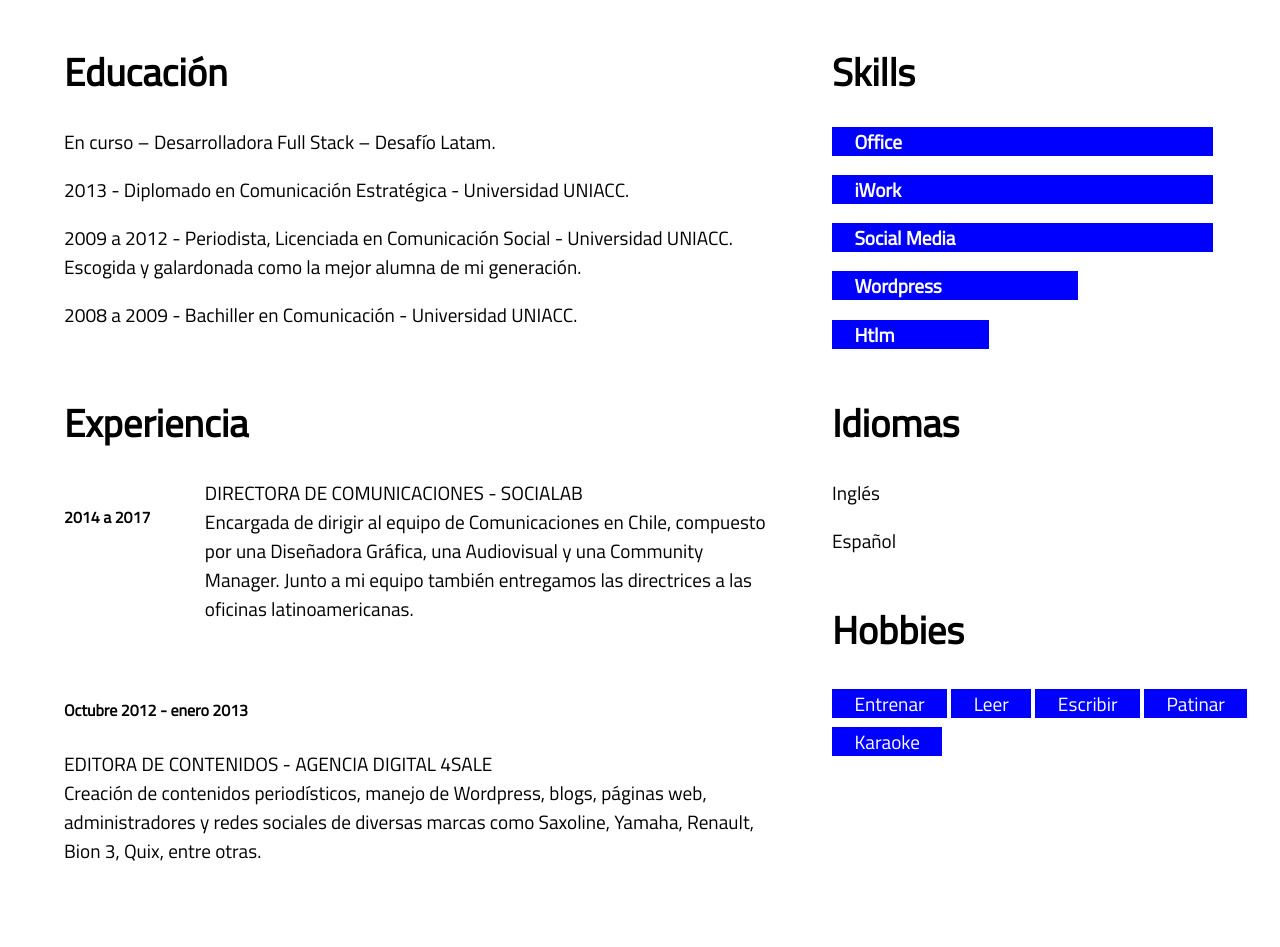
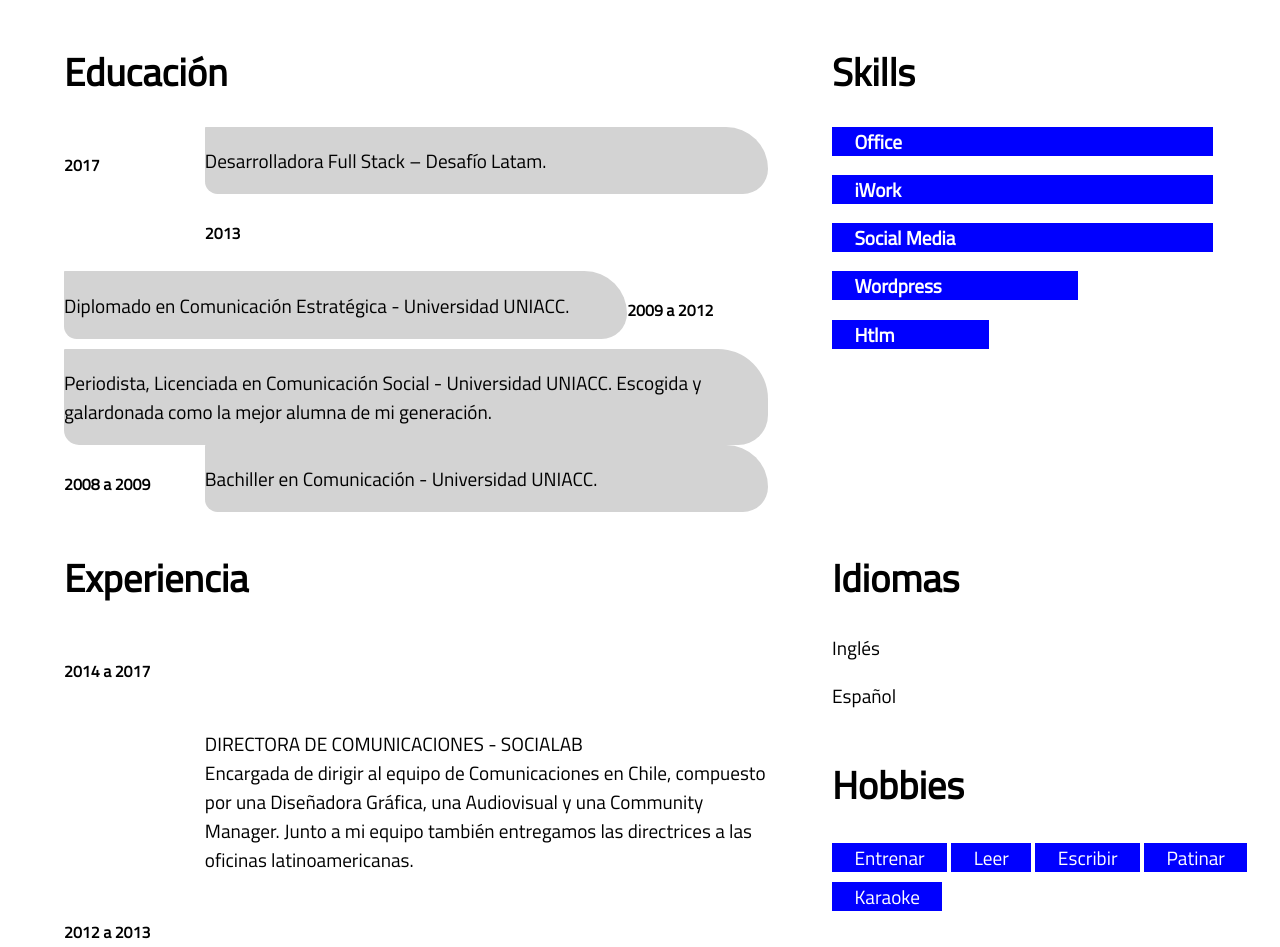
Before and after one commit to fervilches/Actividad6-CV, a plain HTML site: page index.html in a window 1280 px wide. Shown: the part 665-1612 px from the top of the page. Before the commit the page ends 1549 px from the top, so only its background shows below. Drawn offline with Linux system fonts and the light colour scheme.

Commit message:
peleando con lo margenes

```diff
--- a/index.html
+++ b/index.html
@@ -78,6 +78,21 @@ border-radius: 111px
 
 }
 
+.educación .año{
+  min-width: 20%;
+  float: left;
+
+}
+
+.educación .párrafo{
+  background-color: lightgray;
+  border-radius: 1px 50px 30px 15px;
+  box-sizing: border-box;
+  float: left;
+  min-width: 80%;
+}
+
+
 .skills{
   font-family: 'Titillium Web', sans-serif;
   padding-left: 5%;
@@ -107,6 +122,7 @@ border-radius: 111px
   padding-left: 5%;
   color: white;
   font-weight: bold;
+
 }
 
 .experiencia{
@@ -114,17 +130,19 @@ border-radius: 111px
   padding-left: 5%;
   box-sizing: border-box;
   font-size: 2.4vh;
-  display: table-cell;
+  display: block;
 
 }
 
 .experiencia .año{
-  display: table-cell;
   float: left;
+  width: 20%;
 }
 
-.párrafo{
+.experiencia .párrafoex{
   padding-left: 20%;
+  float: left;
+  width: 80%
 }
 
 .idiomas{
@@ -277,11 +295,22 @@ border-radius: 111px
       </div>
 
       <div class="col-sm-10 col-md-10 col-lg-6 educación">
-        <h1>Educación</h1>
-        <p>En curso – Desarrolladora Full Stack – Desafío Latam.</p>
-        <p>2013 - Diplomado en Comunicación Estratégica - Universidad UNIACC.</p>
-        <p>2009 a 2012 - Periodista, Licenciada en Comunicación Social - Universidad UNIACC. Escogida y galardonada como la mejor alumna de mi generación.</p>
-        <p>2008 a 2009 - Bachiller en Comunicación - Universidad UNIACC.</p>
+        <div class=""><h1>Educación</h1></div>
+        <div class="año"><h5>2017</h5>
+        </div>
+          <div class="párrafo"><p>Desarrolladora Full Stack – Desafío Latam.</p>
+          </div><br>
+        <div class="año"><h5>2013</h5>
+        </div>
+          <div class="párrafo"><p>Diplomado en Comunicación Estratégica - Universidad UNIACC.</p>
+          </div><br>
+        <div class="año"><h5>2009 a 2012</h5>
+          </div>
+          <div class="párrafo"><p>Periodista, Licenciada en Comunicación Social - Universidad UNIACC. Escogida y galardonada como la mejor alumna de mi generación.</p>
+          </div><br>
+        <div class="año"><h5>2008 a 2009</h5></div>
+          <div class="párrafo"><p>Bachiller en Comunicación - Universidad UNIACC.</p>
+          </div><br>
       </div>
 
       <div class="col-sm-10 col-md-10 col-lg-4 skills">
@@ -296,13 +325,14 @@ border-radius: 111px
       <div class="col-sm-10 col-md-10 col-lg-6 experiencia">
         <div class=""> <h1>Experiencia</h1>  </div>
         <div class="año"><h5>2014 a 2017<h5></div>
-          <div class="párrafo"><p>DIRECTORA DE COMUNICACIONES - SOCIALAB <br> Encargada de dirigir al equipo de Comunicaciones en
+        <div class="párrafoex"><p>DIRECTORA DE COMUNICACIONES - SOCIALAB <br> Encargada de dirigir al equipo de Comunicaciones en
           Chile, compuesto por una Diseñadora Gráfica, una Audiovisual y una Community Manager. Junto a mi equipo también
           entregamos las directrices a las oficinas latinoamericanas.</p></div>
           <br>
-        <h5>Octubre 2012 - enero 2013</h5>
-        <p>EDITORA DE CONTENIDOS - AGENCIA DIGITAL 4SALE <br>Creación de contenidos periodísticos, manejo de
+        <div class="año"><h5>2012 a 2013</h5></div>
+        <div class="párrafoex"><p>EDITORA DE CONTENIDOS - AGENCIA DIGITAL 4SALE <br>Creación de contenidos periodísticos, manejo de
           Wordpress, blogs, páginas web, administradores y redes sociales de diversas marcas como Saxoline, Yamaha, Renault, Bion 3, Quix, entre otras.</p>
+        </div>
       </div>
 
       <div class="col-sm-10 col-md-10 col-lg-4 idiomas">
```
